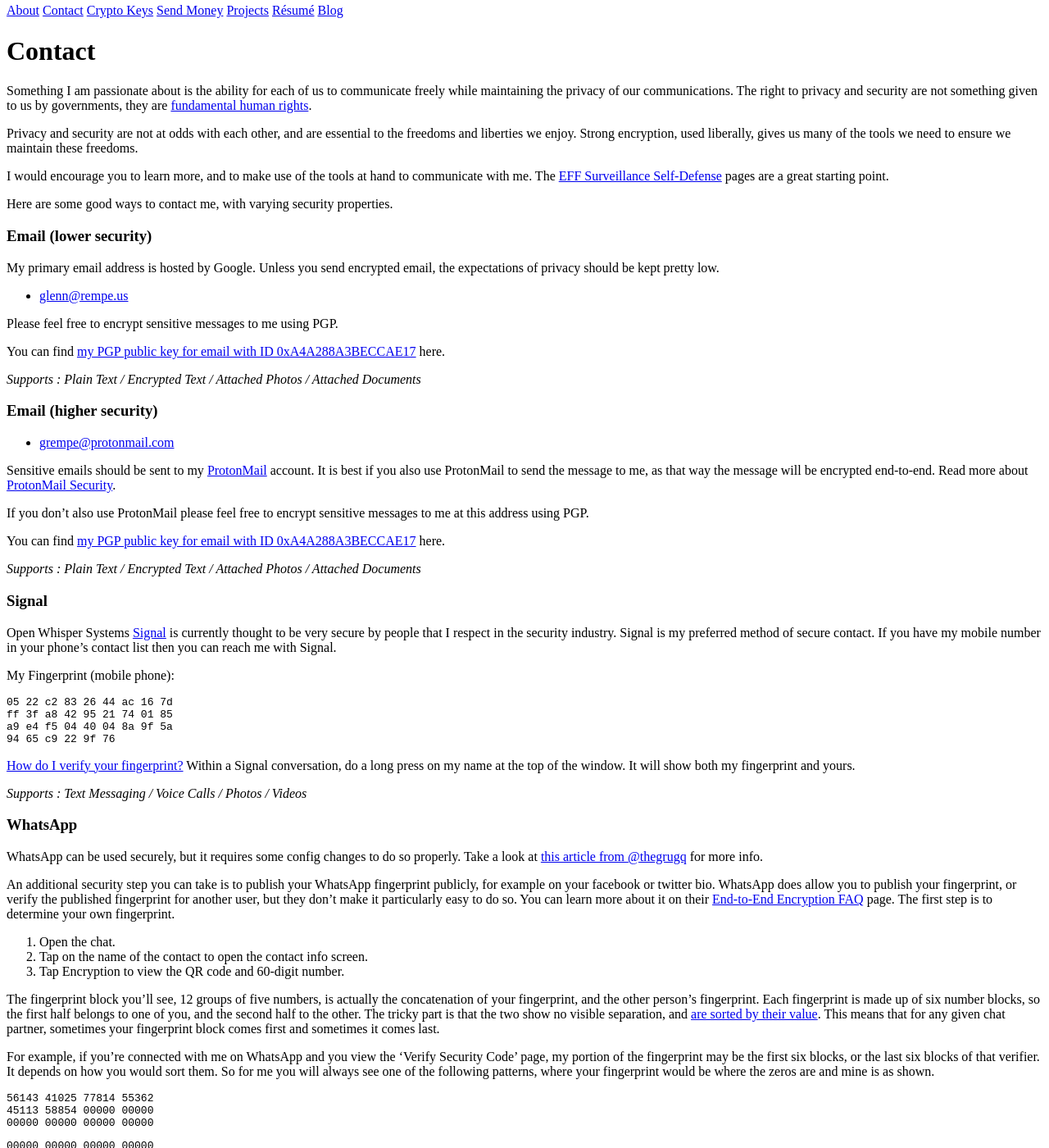
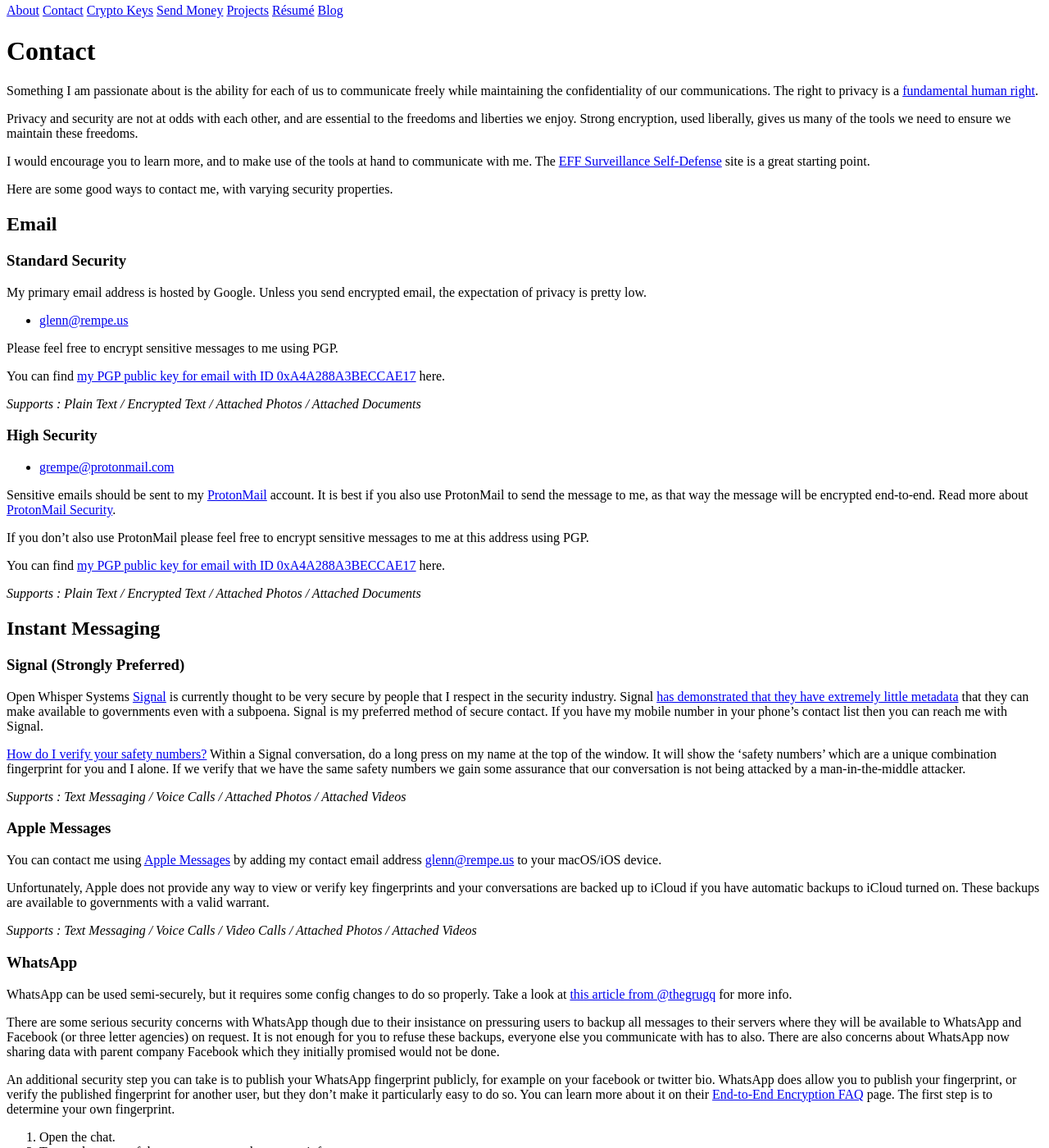
Before and after one commit to grempe/grempe.github.io, a Jekyll site: the page built from _pages/contact.md, in a window 1280 px wide and 1400 px high, scrolled down 1079 px. Shown: the whole window at 82% size. Built offline with Jekyll 4.4.1, drawn with Linux system fonts in a browser that asks for light colours; some of the changed text lies outside the part shown.

Commit message:
Updates to the contact page

````diff
--- a/_pages/contact.md
+++ b/_pages/contact.md
@@ -5,9 +5,8 @@ permalink: /contact/
 ---
 
 Something I am passionate about is the ability for each of us to communicate freely
-while maintaining the privacy of our communications. The right to privacy
-and security are not something given to us by governments, they are [fundamental
-human rights](http://motherboard.vice.com/read/united-nations-encryption-and-online-anonymity-are-basic-human-rights){:target="_blank"}.
+while maintaining the confidentiality of our communications. The right to privacy
+is a [fundamental human right](http://motherboard.vice.com/read/united-nations-encryption-and-online-anonymity-are-basic-human-rights){:target="_blank"}.
 
 Privacy and security are not at odds with each other, and are essential to the
 freedoms and liberties we enjoy. Strong encryption, used liberally, gives us
@@ -15,15 +14,16 @@ many of the tools we need to ensure we maintain these freedoms.
 
 I would encourage you to learn more, and to make use of the tools at hand to
 communicate with me. The [EFF Surveillance Self-Defense](https://ssd.eff.org){:target="_blank"}
-pages are a great starting point.
+site is a great starting point.
 
 Here are some good ways to contact me, with varying security properties.
 
+## Email
 
-### Email (lower security)
+### Standard Security
 
 My primary email address is hosted by Google. Unless you send encrypted email,
-the expectations of privacy should be kept pretty low.
+the expectation of privacy is pretty low.
 
 * [glenn@rempe.us](mailto:glenn@rempe.us)
 
@@ -34,7 +34,7 @@ You can find [my PGP public key for email with ID 0xA4A288A3BECCAE17]({{ "/keys/
 *Supports : Plain Text / Encrypted Text / Attached Photos / Attached Documents*
 
 
-### Email (higher security)
+### High Security
 
 * [grempe@protonmail.com](mailto:grempe@protonmail.com)
 
@@ -49,34 +49,52 @@ You can find [my PGP public key for email with ID 0xA4A288A3BECCAE17]({{ "/keys/
 
 *Supports : Plain Text / Encrypted Text / Attached Photos / Attached Documents*
 
+## Instant Messaging
 
-### Signal
+### Signal (Strongly Preferred)
 
 Open Whisper Systems [Signal](https://whispersystems.org) is currently thought
-to be very secure by people that I respect in the security industry.  Signal
+to be very secure by people that I respect in the security industry. Signal [has
+demonstrated that they have extremely little metadata](https://whispersystems.org/bigbrother/eastern-virginia-grand-jury/) that
+they can make available to governments even with a subpoena. Signal
 is my preferred method of secure contact. If you have my mobile number
 in your phone's contact list then you can reach me with Signal.
 
-My Fingerprint (mobile phone):
+[How do I verify your safety numbers?](https://whispersystems.org/blog/disappearing-messages/){:target="_blank"}
+Within a Signal conversation, do a long press on my name at the top of the window.
+It will show the 'safety numbers' which are a unique combination fingerprint for
+you and I alone. If we verify that we have the same safety numbers we gain
+some assurance that our conversation is not being attacked by a
+man-in-the-middle attacker.
 
-``` text
-05 22 c2 83 26 44 ac 16 7d
-ff 3f a8 42 95 21 74 01 85
-a9 e4 f5 04 40 04 8a 9f 5a
-94 65 c9 22 9f 76
-```
+*Supports : Text Messaging / Voice Calls / Attached Photos / Attached Videos*
 
-[How do I verify your fingerprint?](https://github.com/WhisperSystems/Signal-iOS/wiki/FAQ){:target="_blank"}
-Within a Signal conversation, do a long press on my name at the top of the window.
-It will show both my fingerprint and yours.
 
-*Supports : Text Messaging / Voice Calls / Photos / Videos*
+### Apple Messages
+
+You can contact me using [Apple Messages](https://support.apple.com/explore/messages)
+by adding my contact email address [glenn@rempe.us](mailto:glenn@rempe.us)
+to your macOS/iOS device.
+
+Unfortunately, Apple does not provide any way to view or verify key fingerprints
+and your conversations are backed up to iCloud if you have automatic backups to
+iCloud turned on. These backups are available to governments with a valid warrant.
+
+*Supports : Text Messaging / Voice Calls / Video Calls / Attached Photos / Attached Videos*
 
 
 ### WhatsApp
 
-WhatsApp can be used securely, but it requires some config changes
+WhatsApp can be used semi-securely, but it requires some config changes
 to do so properly. Take a look at [this article from @thegrugq](https://medium.com/@thegrugq/operational-whatsapp-on-ios-ce9a4231a034#.6k0pzq7xr){:target="_blank"} for more info.
+
+There are some serious security concerns with WhatsApp though due to their
+insistance on pressuring users to backup all messages to their servers where
+they will be available to WhatsApp and Facebook (or three letter agencies) on
+request. It is not enough for you to refuse these backups, everyone else you
+communicate with has to also. There are also concerns about WhatsApp now
+sharing data with parent company Facebook which they initially promised would
+not be done.
 
 An additional security step you can take is to publish your WhatsApp fingerprint
 publicly, for example on your facebook or twitter bio. WhatsApp does allow you
@@ -124,18 +142,7 @@ The easier way is to meet me in person and we can exchange and verify fingerprin
 by scanning the QR code in the app, or by reading the fingerprint to each other
 on a voice call, but only if we recognize each others voices.
 
-*Supports : Text Messaging / Voice Calls / Photos / Videos*
-
-
-### Apple FaceTime
-
-You can contact me using [Apple FaceTime](https://www.apple.com/ios/facetime/)
-by adding my contact email address [glenn@rempe.us](mailto:glenn@rempe.us)
-to your contacts on your Mac or iOS device.
-
-Unfortunately, Apple does not provide any way to view or verify key fingerprints.
-
-*Supports : Text Messaging / Voice Calls / Video Calls / Photos / Videos*
+*Supports : Text Messaging / Voice Calls / Attached Photos / Attached Videos*
 
 
 ### XMPP + OTR Chat
@@ -155,3 +162,12 @@ OTR Fingerprint:     3A93A6EF 7A8A8850 52525538 09BDBBB9 76E93502
 ```
 
 *Supports : Text Messaging*
+
+## Live Video Calls
+
+Please use, in order of preference:
+
+* Apple Facetime (end-to-end encrypted)
+* Google Duo (end-to-end encrypted)
+* Google Hangouts (end-to-end encrypted for [voice and video only](https://support.google.com/hangouts/answer/6046115?hl=en))
+* Skype (nominally encrypted, but [considered unsafe](https://en.wikipedia.org/wiki/Skype_security))
````
